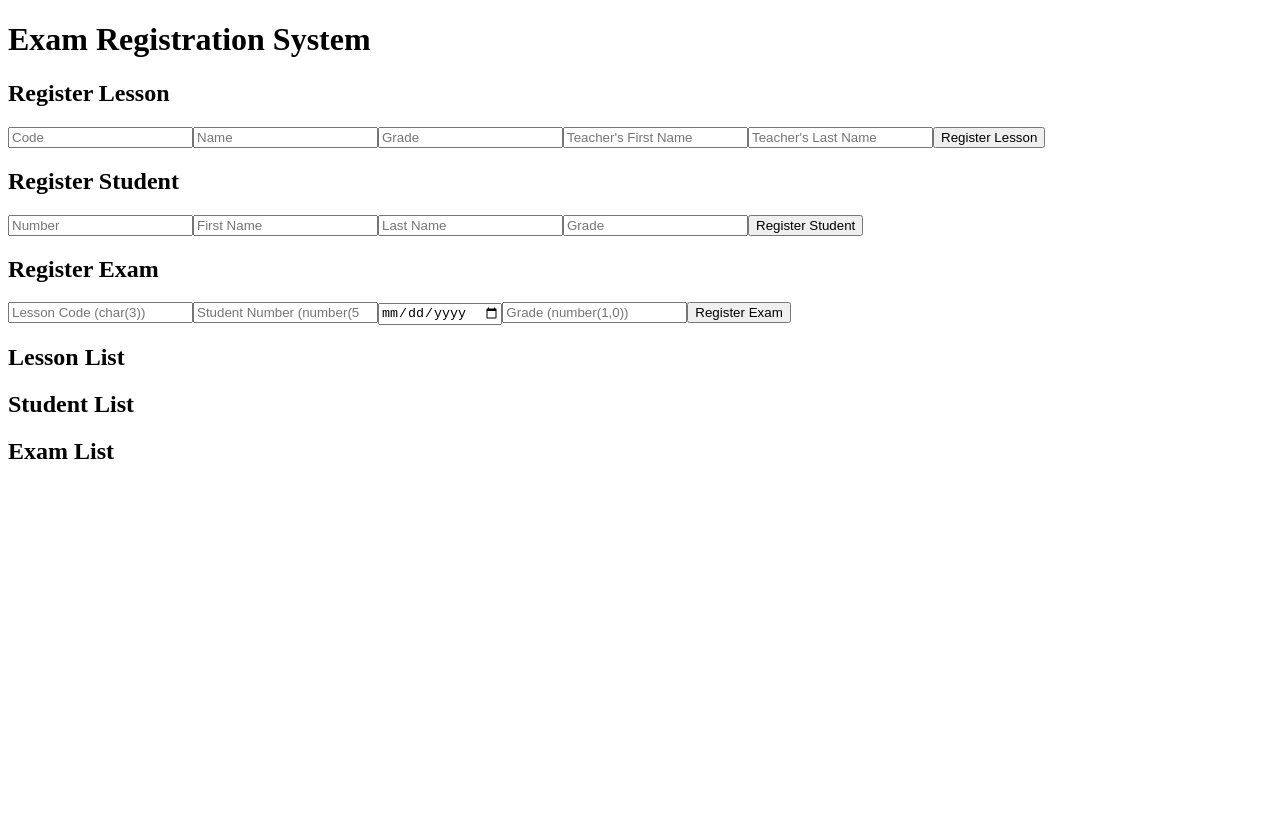
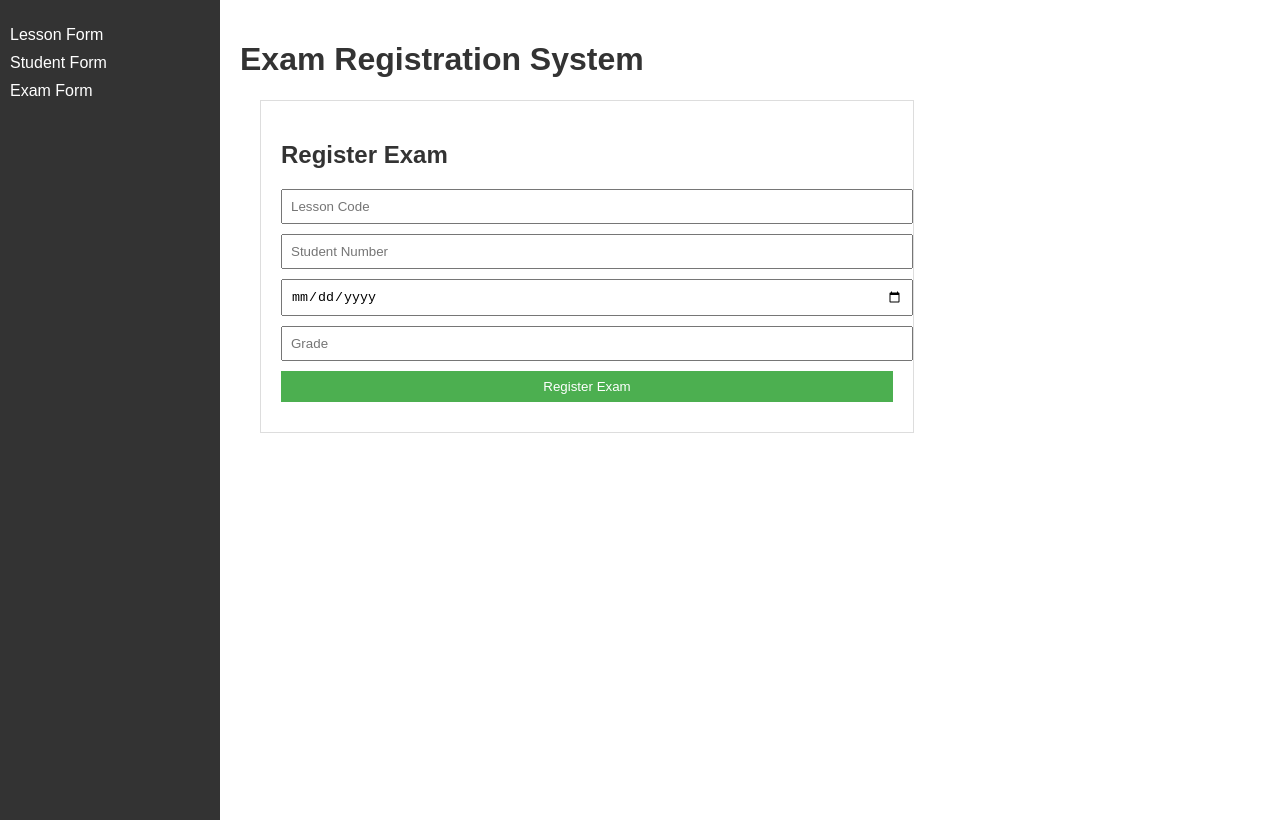
Before and after one commit to faridhajizada/prosys, a React (Vite) app: page /exams in a window 1280 px wide. Built offline with nearby package versions, Linux system fonts and the light colour scheme.

Commit message:
feat:Add Sidebar and React-Router-Dom

```diff
--- a/package.json
+++ b/package.json
@@ -11,7 +11,8 @@
   },
   "dependencies": {
     "react": "^18.3.1",
-    "react-dom": "^18.3.1"
+    "react-dom": "^18.3.1",
+    "react-router-dom": "^6.26.2"
   },
   "devDependencies": {
     "@eslint/js": "^9.9.0",
--- a/src/App.jsx
+++ b/src/App.jsx
@@ -1,27 +1,27 @@
-import React from "react";
-import Header from "./components/Headers";
-import LessonForm from "./components/LessonForm";
-import StudentForm from "./components/StudentForm";
-import ExamForm from "./components/ExamForm";
-import LessonList from "./components/LessonList";
-import StudentList from "./components/StudentList";
-import ExamList from "./components/ExamList";
+import React from 'react';
+import { BrowserRouter as Router, Route, Routes } from 'react-router-dom';
+import Header from './components/Headers';
+import Sidebar from './components/Sidebar';
+import LessonForm from './components/LessonForm';
+import StudentForm from './components/StudentForm';
+import ExamForm from './components/ExamForm';
 
 function App() {
   return (
-    <div>
-      <Header />
-      <div className="forms">
-        <LessonForm />
-        <StudentForm />
-        <ExamForm />
+    <Router>
+      <div className="app-container">
+        <Sidebar />
+        <div className="main-content">
+          <Header />
+          <Routes>
+            <Route path="/" element={<LessonForm />} />
+            <Route path="/lessons" element={<LessonForm />} />
+            <Route path="/students" element={<StudentForm />} />
+            <Route path="/exams" element={<ExamForm />} />
+          </Routes>
+        </div>
       </div>
-      <div className="lists">
-        <LessonList />
-        <StudentList />
-        <ExamList />
-      </div>
-    </div>
+    </Router>
   );
 }
 
--- a/src/components/ExamForm.jsx
+++ b/src/components/ExamForm.jsx
@@ -23,7 +23,7 @@ function ExamForm() {
       <input
         type="text"
         name="lessonCode"
-        placeholder="Lesson Code (char(3))"
+        placeholder="Lesson Code "
         value={exam.lessonCode}
         onChange={handleChange}
         required
@@ -31,7 +31,7 @@ function ExamForm() {
       <input
         type="number"
         name="studentNumber"
-        placeholder="Student Number (number(5,0))"
+        placeholder="Student Number "
         value={exam.studentNumber}
         onChange={handleChange}
         required
@@ -46,7 +46,7 @@ function ExamForm() {
       <input
         type="number"
         name="grade"
-        placeholder="Grade (number(1,0))"
+        placeholder="Grade "
         value={exam.grade}
         onChange={handleChange}
         required
--- /dev/null
+++ b/src/components/Sidebar.css
@@ -0,0 +1,21 @@
+.sidebar {
+  width: 200px;
+  background-color: #333;
+  color: white;
+  height: 100vh;
+  padding: 10px;
+}
+
+.sidebar ul {
+  list-style-type: none;
+  padding: 0;
+}
+
+.sidebar ul li {
+  margin: 10px 0;
+}
+
+.sidebar ul li a {
+  color: white;
+  text-decoration: none;
+}
--- /dev/null
+++ b/src/components/Sidebar.jsx
@@ -0,0 +1,25 @@
+import React from "react";
+import { Link } from "react-router-dom";
+import "./Sidebar.css";
+
+function Sidebar() {
+  return (
+    <div className="sidebar">
+      <nav>
+        <ul>
+          <li>
+            <Link to="/lessons">Lesson Form</Link>
+          </li>
+          <li>
+            <Link to="/students">Student Form</Link>
+          </li>
+          <li>
+            <Link to="/exams">Exam Form</Link>
+          </li>
+        </ul>
+      </nav>
+    </div>
+  );
+}
+
+export default Sidebar;
--- a/src/index.css
+++ b/src/index.css
@@ -0,0 +1,38 @@
+body {
+  font-family: Arial, sans-serif;
+  margin: 0;
+  padding: 0;
+}
+
+.app-container {
+  display: flex;
+}
+
+.main-content {
+  flex-grow: 1;
+  padding: 20px;
+}
+
+h1, h2 {
+  color: #333;
+}
+
+form {
+  border: 1px solid #ddd;
+  padding: 20px;
+  margin: 20px;
+  width: 60%;
+}
+
+input, button {
+  display: block;
+  margin-bottom: 10px;
+  padding: 8px;
+  width: 100%;
+}
+
+button {
+  background-color: #4CAF50;
+  color: white;
+  border: none;
+}
```
Also changed, not shown: 1 other file (tests, documents, lock files or other folders).
